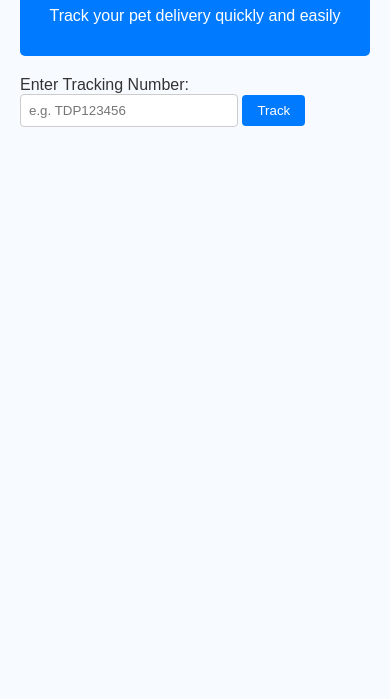
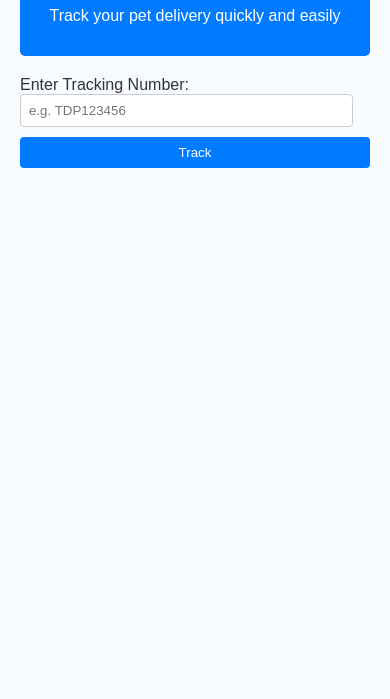
Before and after one commit to alexnan237/homepetsdelivery, a plain HTML site: page Index.html in a window 390 px wide. Shown: the part 145-844 px from the top of the page. Drawn offline with Linux system fonts and the light colour scheme.

Commit message:
Update style.css
Mian

```diff
--- a/style.css
+++ b/style.css
@@ -48,3 +48,13 @@ a {
 a:hover {
   text-decoration: underline;
 }
+@media screen and (max-width: 600px) {
+  input[type="text"], button {
+    width: 90%;
+    margin-bottom: 10px;
+  }
+
+  button {
+    width: 100%;
+  }
+}
```
